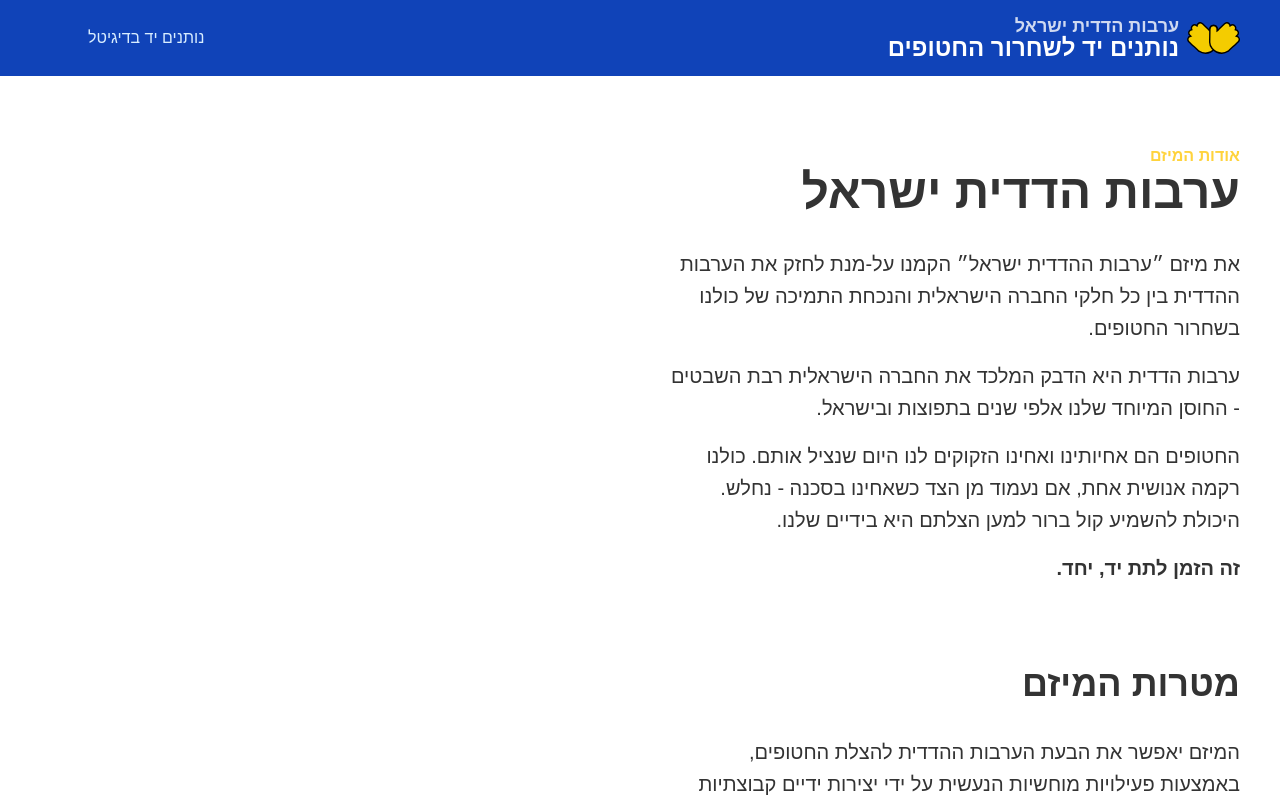
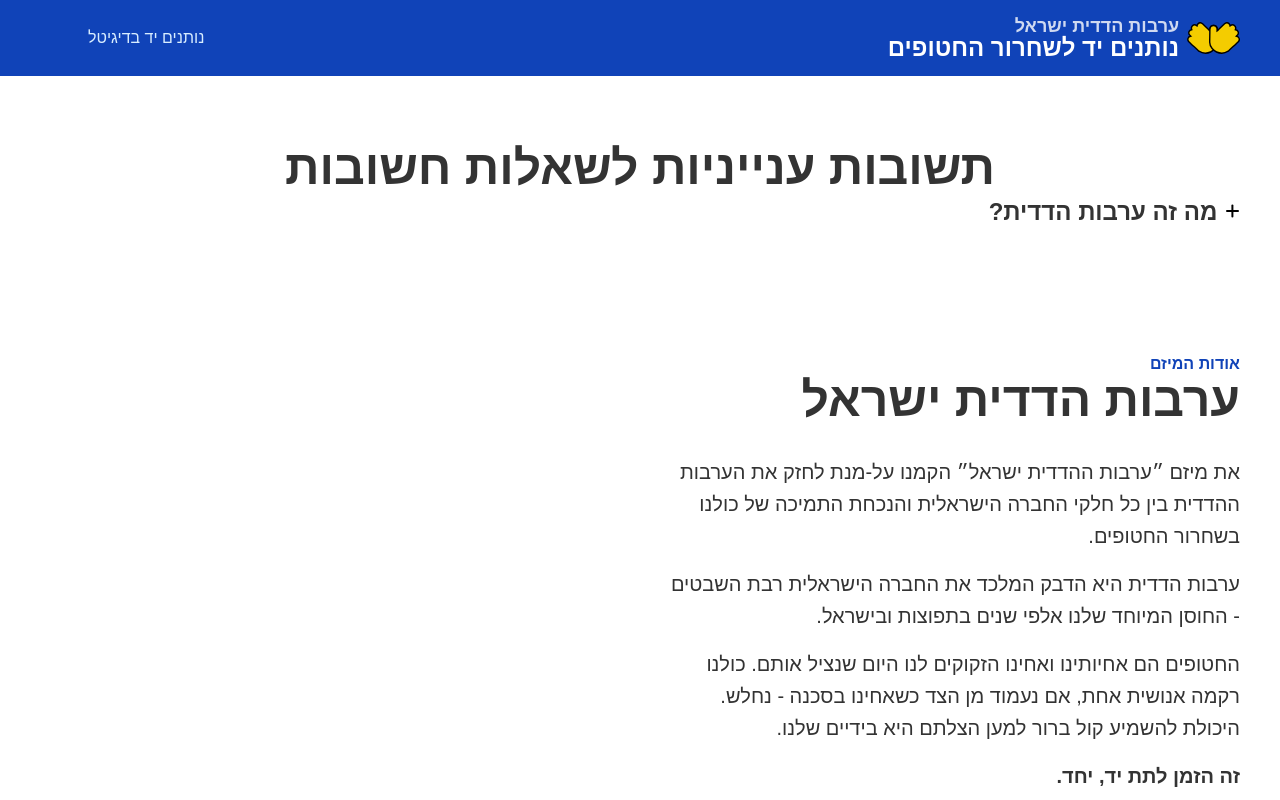
Before and after one commit to yakir-reznik/lend-a-hand, a Nuxt app: page /about in a window 1280 px wide. Shown: the top 800 px of the page. Built offline with nearby package versions, Linux system fonts and the light colour scheme.

Commit message:
working on faq

```diff
--- /dev/null
+++ b/components/FAQItem.vue
@@ -0,0 +1,87 @@
+<template>
+	<li>
+		<button class="btn py-1 transition-all" @click.capture="handleItemClick($event)">
+			<p class="relative flex gap-2">
+				<span class="icon relative mt-[4px] h-4 w-4"></span>
+				<span class="question-text w-full text-right text-lg mobile:text-base">
+					<slot name="question"></slot>
+				</span>
+			</p>
+		</button>
+		<div class="answer relative h-auto overflow-hidden px-6 text-right">
+			<slot name="question"></slot>
+		</div>
+	</li>
+</template>
+
+<script setup lang="ts">
+	function handleItemClick(e: MouseEvent) {
+		let button = e.target as HTMLButtonElement
+		if (!button.classList.contains('btn')) {
+			// @ts-ignore
+			button = e.target.closest('.btn')
+		}
+
+		console.log(button)
+
+		button.classList.toggle('active')
+
+		if (!button.classList.contains('active')) return
+		if (false) {
+			setTimeout(() => {
+				const buttonTop = button.getBoundingClientRect().top
+				const offsetTop = buttonTop + window.pageYOffset - 120
+				window.scrollTo({
+					top: offsetTop,
+					behavior: 'smooth',
+				})
+			}, 1)
+		}
+	}
+</script>
+
+<style lang="sass" scoped>
+	.icon:before, .icon:after
+		content: ''
+		position: absolute
+		right: 1px
+		background: #000
+		width: 0.8rem
+		height: 2px
+		border-radius: 4px
+		transform: rotate(0deg)
+		transition: transform 500ms ease-out
+		top: 10px
+
+	.icon:after
+		transform: rotate(90deg)
+
+	.active .icon:before
+		transform: rotate(360deg)
+	.active .icon:after
+		transform: rotate(360deg)
+
+	.question-text
+		transition: transform 150ms ease-out, text-shadow 150ms ease-out
+		text-shadow: 1px 0 0 rgba(255,255,255,0)
+
+	.answer
+		max-height: 0rem
+		transition: max-height 600ms ease-out, opacity 300ms ease-out
+		opacity: 0
+		&:before, &:after
+			content: ''
+			display: block
+			height: 1.25rem
+		&:before
+			height: 0.25rem
+
+
+	.btn.active
+		.question-text
+			text-shadow: 1px 0 0 currentColor
+			transform: translateX(-1px)
+		.answer
+			opacity: 1
+			max-height: 50rem
+</style>
--- a/pages/about.vue
+++ b/pages/about.vue
@@ -1,7 +1,24 @@
 <template>
 	<section class="pb-10 pt-20">
 		<div class="wrapper">
-			<p class="font-bold text-primary">אודות המיזם</p>
+			<h1 class="text-center text-5xl font-bold">תשובות ענייניות לשאלות חשובות</h1>
+			<ul>
+				<FAQItem>
+					<template #question>
+						<p class="text-2xl font-bold">מה זה ערבות הדדית?</p>
+					</template>
+					<template #answer>
+						ערבות הדדית היא הדבק המלכד את החברה הישראלית רבת השבטים - החוסן המיוחד שלנו אלפי שנים בתפוצות
+						ובישראל.
+					</template>
+				</FAQItem>
+			</ul>
+		</div>
+	</section>
+
+	<section class="pb-10 pt-20">
+		<div class="wrapper">
+			<p class="text-secondary font-bold">אודות המיזם</p>
 			<h1 class="text-5xl font-bold">ערבות הדדית ישראל</h1>
 
 			<div class="mt-8 flex max-w-xl flex-col gap-4 text-xl leading-8">
```
